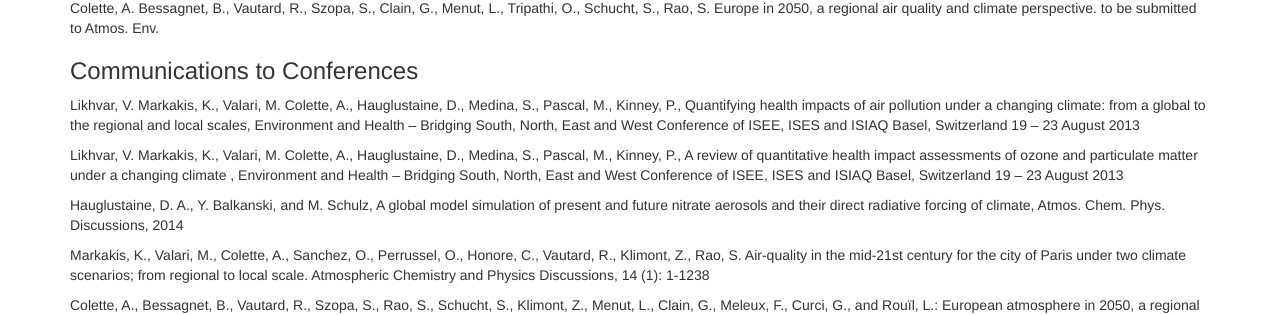
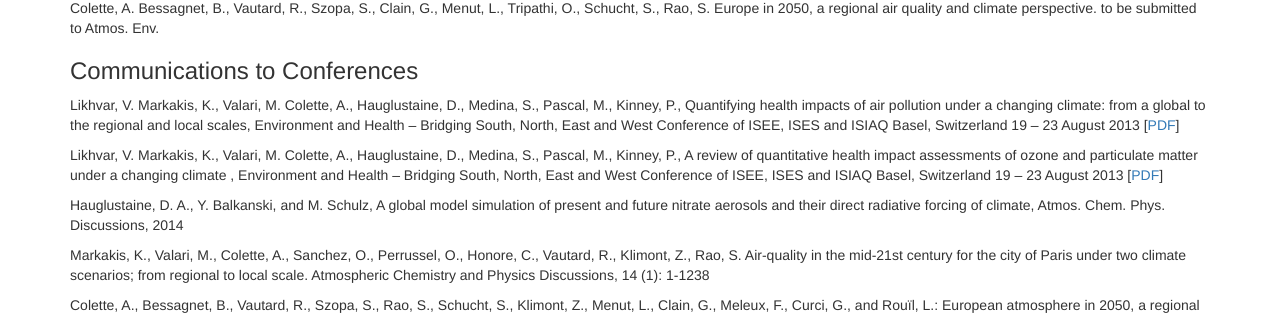
Before and after one commit to vlikhvar/achia, a Jekyll site: the page built from publications.md, in a window 1280 px wide. Shown: the part 706-1021 px from the top of the page. Built offline with Jekyll 4.4.1, drawn with Linux system fonts in a browser that asks for light colours; nearby versions of some CDN libraries; library files that are not in the unit come from our copies; Markdown is read by kramdown in place of the engine named in the settings.

Commit message:
added pdf links

```diff
--- a/publications.md
+++ b/publications.md
@@ -28,9 +28,9 @@ Colette, A. Bessagnet, B., Vautard, R., Szopa, S., Clain, G., Menut, L., Tripath
 
 ### Communications to Conferences
 
-Likhvar, V. Markakis, K., Valari, M. Colette, A., Hauglustaine, D., Medina, S., Pascal, M., Kinney, P., Quantifying health impacts of air pollution under a changing climate: from a global to the regional and local scales, Environment and Health – Bridging South, North, East and West Conference of ISEE, ISES and ISIAQ Basel, Switzerland 19 – 23 August 2013
+Likhvar, V. Markakis, K., Valari, M. Colette, A., Hauglustaine, D., Medina, S., Pascal, M., Kinney, P., Quantifying health impacts of air pollution under a changing climate: from a global to the regional and local scales, Environment and Health – Bridging South, North, East and West Conference of ISEE, ISES and ISIAQ Basel, Switzerland 19 – 23 August 2013 [[PDF]({{ ASSET_PATH }}/../../pdfs/ISEE_VICTORIA__LIKHVAR_90x120_V2.qxp_HD_V3.pdf)]
 
-Likhvar, V. Markakis, K., Valari, M. Colette, A., Hauglustaine, D., Medina, S., Pascal, M., Kinney, P., A review of quantitative health impact assessments of ozone and particulate matter under a changing climate , Environment and Health – Bridging South, North, East and West Conference of ISEE, ISES and ISIAQ Basel, Switzerland 19 – 23 August 2013
+Likhvar, V. Markakis, K., Valari, M. Colette, A., Hauglustaine, D., Medina, S., Pascal, M., Kinney, P., A review of quantitative health impact assessments of ozone and particulate matter under a changing climate , Environment and Health – Bridging South, North, East and West Conference of ISEE, ISES and ISIAQ Basel, Switzerland 19 – 23 August 2013 [[PDF]({{ ASSET_PATH }}/../../pdfs/ISEE_CLIMAT_VICTORIA__LIKHVAR_V2_90x120.qxp_HD_v4.pdf)]
 
 Hauglustaine, D. A., Y. Balkanski, and M. Schulz, A global model simulation of present and future nitrate aerosols and their direct radiative forcing of climate, Atmos. Chem. Phys. Discussions, 2014
 
```
